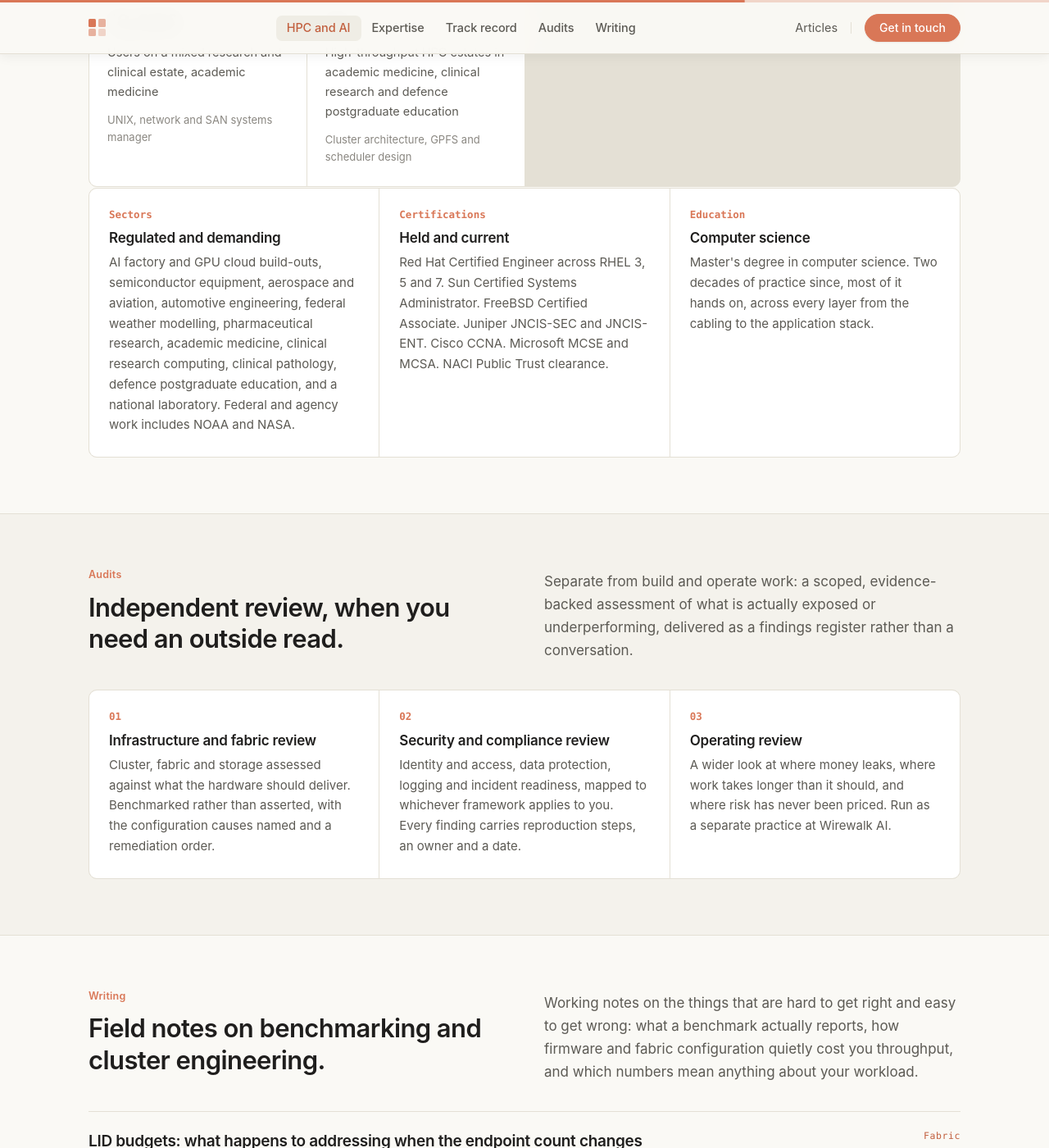
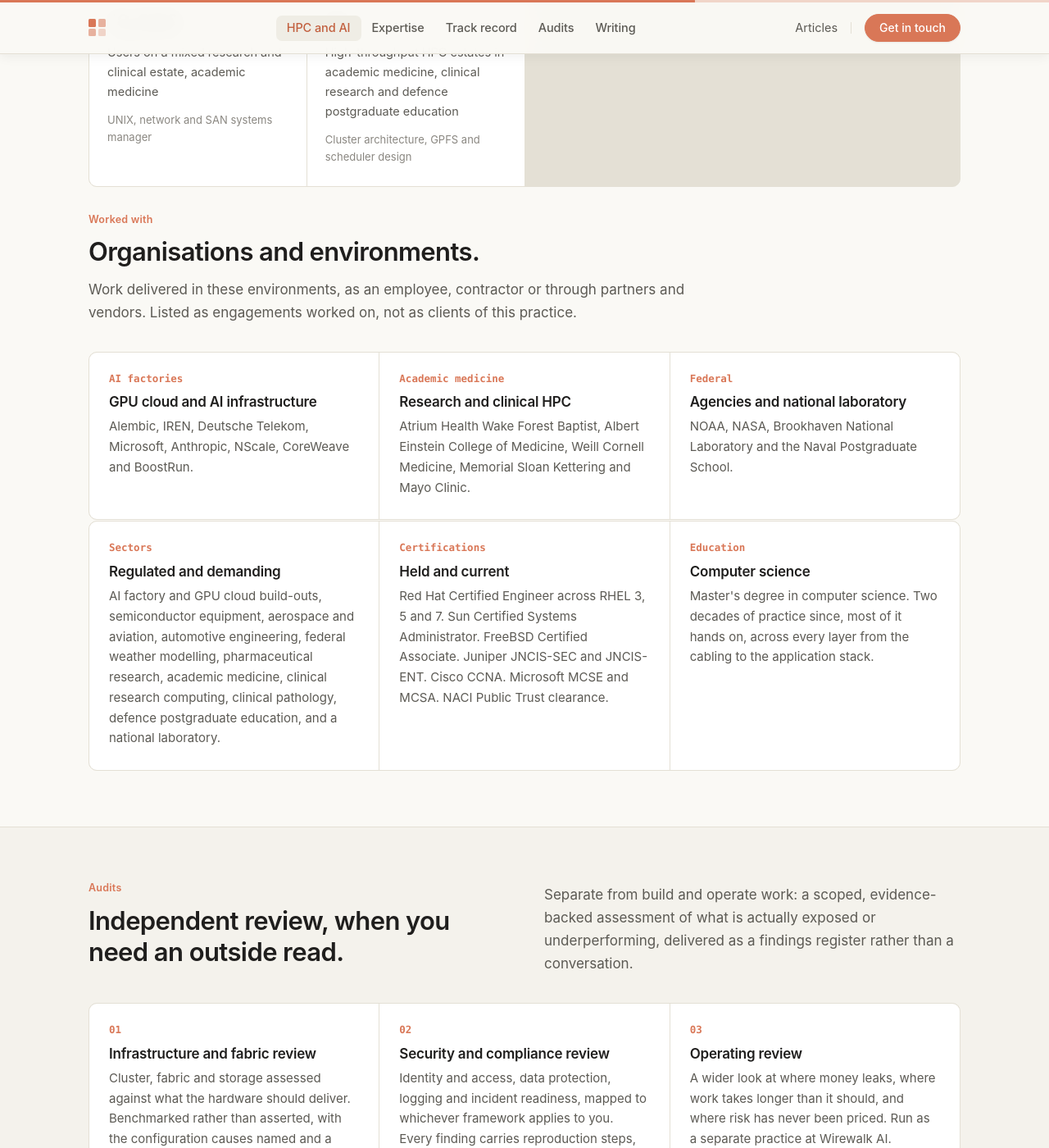
Before and after one commit to wirewalktech/wirewalk-site, a Jekyll site: the page built from index.html, in a window 1280 px wide and 1400 px high, scrolled down 3788 px. Shown: the whole window at 82% size. Built offline with Jekyll 4.4.1, drawn with Linux system fonts in a browser that asks for light colours.

Commit message:
Track record: name the organisations worked with
Adds a "Worked with" block naming the environments behind the anonymised figures, in three
groups:

  AI factories      Alembic, IREN, Deutsche Telekom, Microsoft, Anthropic, NScale,
                    CoreWeave, BoostRun
  Academic medicine Atrium Health Wake Forest Baptist, Albert Einstein College of Medicine,
                    Weill Cornell Medicine, Memorial Sloan Kettering, Mayo Clinic
  Federal           NOAA, NASA, Brookhaven National Laboratory, Naval Postgraduate School

FRAMED AS WORK, NOT AS CLIENTS, and the block says so in as many words: "as an employee,
contractor or through partners and vendors. Listed as engagements worked on, not as clients of
this practice." That distinction is the whole point. Naming a client of the practice is a
business claim that normally needs that client's written sign-off; naming organisations whose
environments you have worked in is career history, which is the owner's to state and needs
nobody's permission. The wording keeps the second claim and avoids the first.

Removed the interim "Federal and agency work includes NOAA and NASA." sentence from the
Sectors paragraph - superseded by the Federal column and no longer wanted in two places.

Uses full institutional names rather than the shorthand supplied, so the entries are
unambiguous to a reader who does not already know them.

```diff
--- a/index.html
+++ b/index.html
@@ -113,8 +113,16 @@
     <div><div class="n">12,000</div><p>Users on a mixed research and clinical estate, academic medicine</p><div class="src">UNIX, network and SAN systems manager</div></div>
     <div><div class="n">4+</div><p>High-throughput HPC estates in academic medicine, clinical research and defence postgraduate education</p><div class="src">Cluster architecture, GPFS and scheduler design</div></div>
   </div>
+  <div class="sh" style="margin-top:34px"><span class="eyebrow">Worked with</span>
+    <h2>Organisations and environments.</h2>
+    <p>Work delivered in these environments, as an employee, contractor or through partners and vendors. Listed as engagements worked on, not as clients of this practice.</p></div>
+  <div class="g3" data-rv>
+    <div><span class="n">AI factories</span><h4>GPU cloud and AI infrastructure</h4><p>Alembic, IREN, Deutsche Telekom, Microsoft, Anthropic, NScale, CoreWeave and BoostRun.</p></div>
+    <div><span class="n">Academic medicine</span><h4>Research and clinical HPC</h4><p>Atrium Health Wake Forest Baptist, Albert Einstein College of Medicine, Weill Cornell Medicine, Memorial Sloan Kettering and Mayo Clinic.</p></div>
+    <div><span class="n">Federal</span><h4>Agencies and national laboratory</h4><p>NOAA, NASA, Brookhaven National Laboratory and the Naval Postgraduate School.</p></div>
+  </div>
   <div class="g3" data-rv style="margin-top:1px">
-    <div><span class="n">Sectors</span><h4>Regulated and demanding</h4><p>AI factory and GPU cloud build-outs, semiconductor equipment, aerospace and aviation, automotive engineering, federal weather modelling, pharmaceutical research, academic medicine, clinical research computing, clinical pathology, defence postgraduate education, and a national laboratory. Federal and agency work includes NOAA and NASA.</p></div>
+    <div><span class="n">Sectors</span><h4>Regulated and demanding</h4><p>AI factory and GPU cloud build-outs, semiconductor equipment, aerospace and aviation, automotive engineering, federal weather modelling, pharmaceutical research, academic medicine, clinical research computing, clinical pathology, defence postgraduate education, and a national laboratory.</p></div>
     <div><span class="n">Certifications</span><h4>Held and current</h4><p>Red Hat Certified Engineer across RHEL 3, 5 and 7. Sun Certified Systems Administrator. FreeBSD Certified Associate. Juniper JNCIS-SEC and JNCIS-ENT. Cisco CCNA. Microsoft MCSE and MCSA. NACI Public Trust clearance.</p></div>
     <div><span class="n">Education</span><h4>Computer science</h4><p>Master's degree in computer science. Two decades of practice since, most of it hands on, across every layer from the cabling to the application stack.</p></div>
   </div>
```
